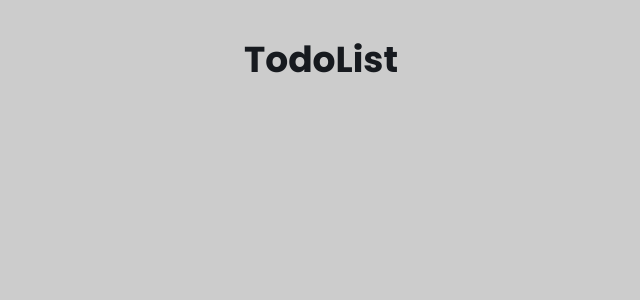
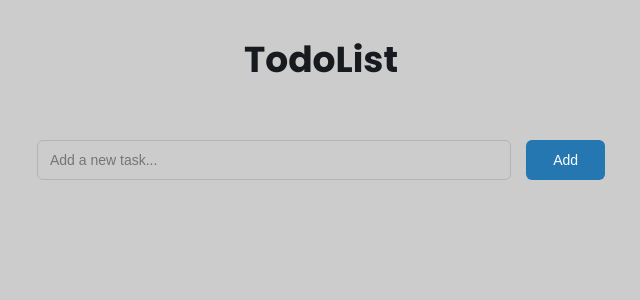
Before and after one commit to bruno-devLearn/react, a React (Vite) app in the folder aula003/exercicio/todoList/: page / in a window 1280 px wide. Shown: the top 300 px of the page, without its empty margins (319-959 px from the left). Built offline with nearby package versions, Linux system fonts and the light colour scheme.

Commit message:
input design

```diff
--- a/aula003/exercicio/todoList/src/App.jsx
+++ b/aula003/exercicio/todoList/src/App.jsx
@@ -1,9 +1,11 @@
 import { Header } from "./components/Header.jsx";
+import { Main } from "./components/Main.jsx";
 
 function App() {
     return (
         <>
             <Header />
+            <Main />
         </>
     );
 }
--- /dev/null
+++ b/aula003/exercicio/todoList/src/components/Input.jsx
@@ -0,0 +1,10 @@
+import "./css/input.css";
+
+export function Input() {
+    return (
+        <div className="inputDiv">
+            <input type="text" placeholder="Add a new task..." />
+            <button className="send">Add</button>
+        </div>
+    );
+}
--- /dev/null
+++ b/aula003/exercicio/todoList/src/components/Main.jsx
@@ -0,0 +1,9 @@
+import { Input } from "./Input";
+
+export function Main() {
+    return (
+        <main>
+            <Input />
+        </main>
+    );
+}
--- /dev/null
+++ b/aula003/exercicio/todoList/src/components/css/input.css
@@ -0,0 +1,49 @@
+.inputDiv {
+    display: flex;
+    flex-direction: row;
+    gap: 15px;
+    justify-content: center;
+    padding: 20px;
+}
+
+.inputDiv input {
+    width: 100%;
+    height: 40px;
+    padding: 0 12px;
+    font-size: 14px;
+    line-height: 22px;
+    font-weight: 400;
+    border-radius: 6px;
+    border: 1px solid #b1b4b8;
+    outline: none;
+    background: transparent;
+}
+
+.inputDiv button {
+    width: 90px;
+    height: 40px;
+    padding: 0 12px;
+    font-size: 14px;
+
+    display: flex;
+    justify-content: center;
+    align-items: center;
+    background-color: #2577b1ff;
+    border: none;
+    border-radius: 6px;
+    color: #fff;
+    line-height: 22px;
+    font-weight: 500;
+    cursor: pointer;
+}
+
+/* Hover */
+.inputDiv button:hover {
+    color: #ffffffff; /* white */
+    background: #194f75ff;
+}
+/* Pressed */
+.inputDiv button:active {
+    color: #ffffffff; /* white */
+    background: #10324bff;
+}
--- a/aula003/exercicio/todoList/src/css/global.css
+++ b/aula003/exercicio/todoList/src/css/global.css
@@ -19,3 +19,8 @@ body {
     display: flex;
     justify-content: center;
 }
+
+main {
+    font-family: "Open Sans";
+    width: 100%;
+}
```
